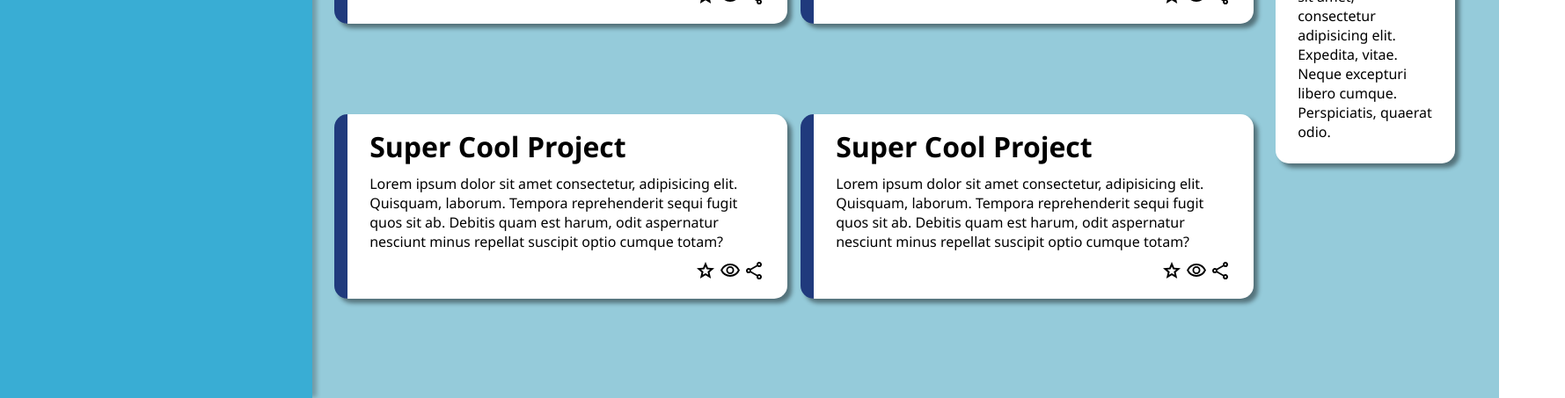
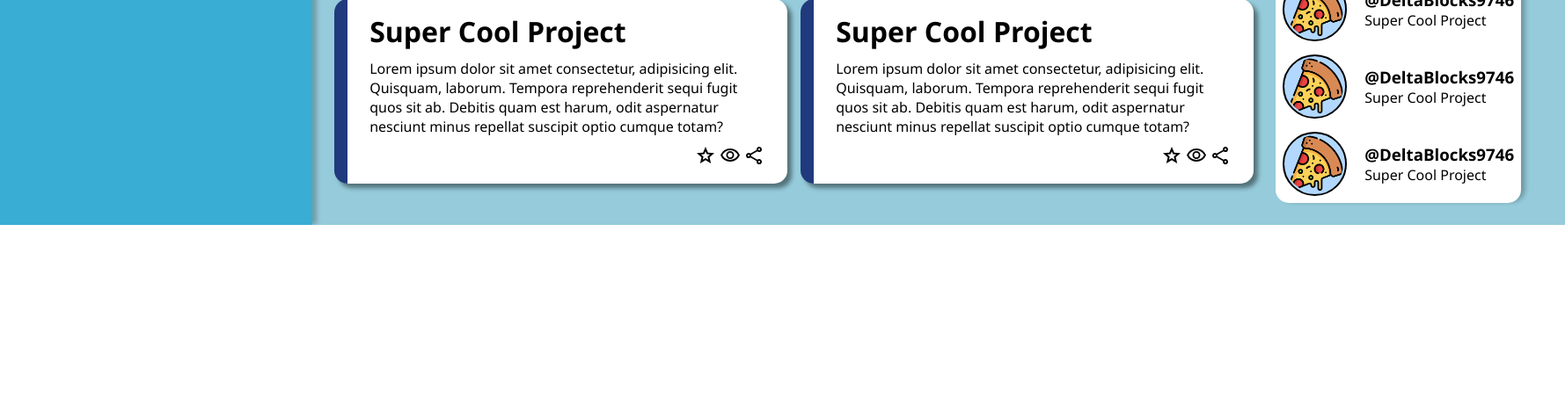
Before and after one commit to crindshelter/admin-dashboard, a plain HTML site: page index.html in a window 1280 px wide. Shown: the part 746-1199 px from the top of the page at 88% size, 1779 px wide, since content can reach past the window. After the commit the page ends 1002 px from the top, so only its background shows below. Drawn offline with Linux system fonts and the light colour scheme.

Commit message:
Trending box

```diff
--- a/index.html
+++ b/index.html
@@ -142,7 +142,34 @@
                 </div>
             </div>
         </div>
-        <div class="trending"></div>
+        <div class="trending">
+            <h2>Trending</h2>
+            <div class="trending-box">
+                <div class="trending-projects">
+                    <img class="profile"  src="images/pizza.png">
+                    <div class="text">
+                        <h3>@DeltaBlocks9746</h3>
+                        <p>Super Cool Project</p>
+                    </div>
+                </div>
+                <div class="trending-projects">
+                    <img class="profile"  src="images/pizza.png">
+                    <div class="text">
+                        <h3>@DeltaBlocks9746</h3>
+                        <p>Super Cool Project</p>
+                    </div>
+                </div>
+
+                <div class="trending-projects">
+                    <img class="profile"  src="images/pizza.png">
+                    <div class="text">
+                        <h3>@DeltaBlocks9746</h3>
+                        <p>Super Cool Project</p>
+                    </div>
+                </div>
+
+            </div>
+        </div>
     </main>
 </body>
 </html>
--- a/style.css
+++ b/style.css
@@ -166,6 +166,7 @@ body {
 
 .announcements {
     padding: 0 25px;
+    height: 450px;
 }
 
 .announcements-box {
@@ -188,6 +189,34 @@ body {
     align-self: end;
 }
 
+.trending {
+    margin-top: -135px;
+    padding: 0 25px;
+}
+
+.trending-box .profile {
+    height: 65px;
+}
+
+.trending-box {
+    margin-top: 15px;
+    background-color: white;
+    padding: 8px;
+    border-radius: 15px;
+
+    box-shadow: 5px -1px 5px 0px rgba(0,0,0,0.24);
+-webkit-box-shadow: 5px -1px 5px 0px rgba(0,0,0,0.24);
+-moz-box-shadow: 5px -1px 5px 0px rgba(0,0,0,0.24);
+}
+
+.trending-projects {
+    display: flex;
+    justify-content: center;
+    align-items: center;
+    gap: 20px;
+    margin-top: 15px;
+}
+
 
 /* Other */
 
```
